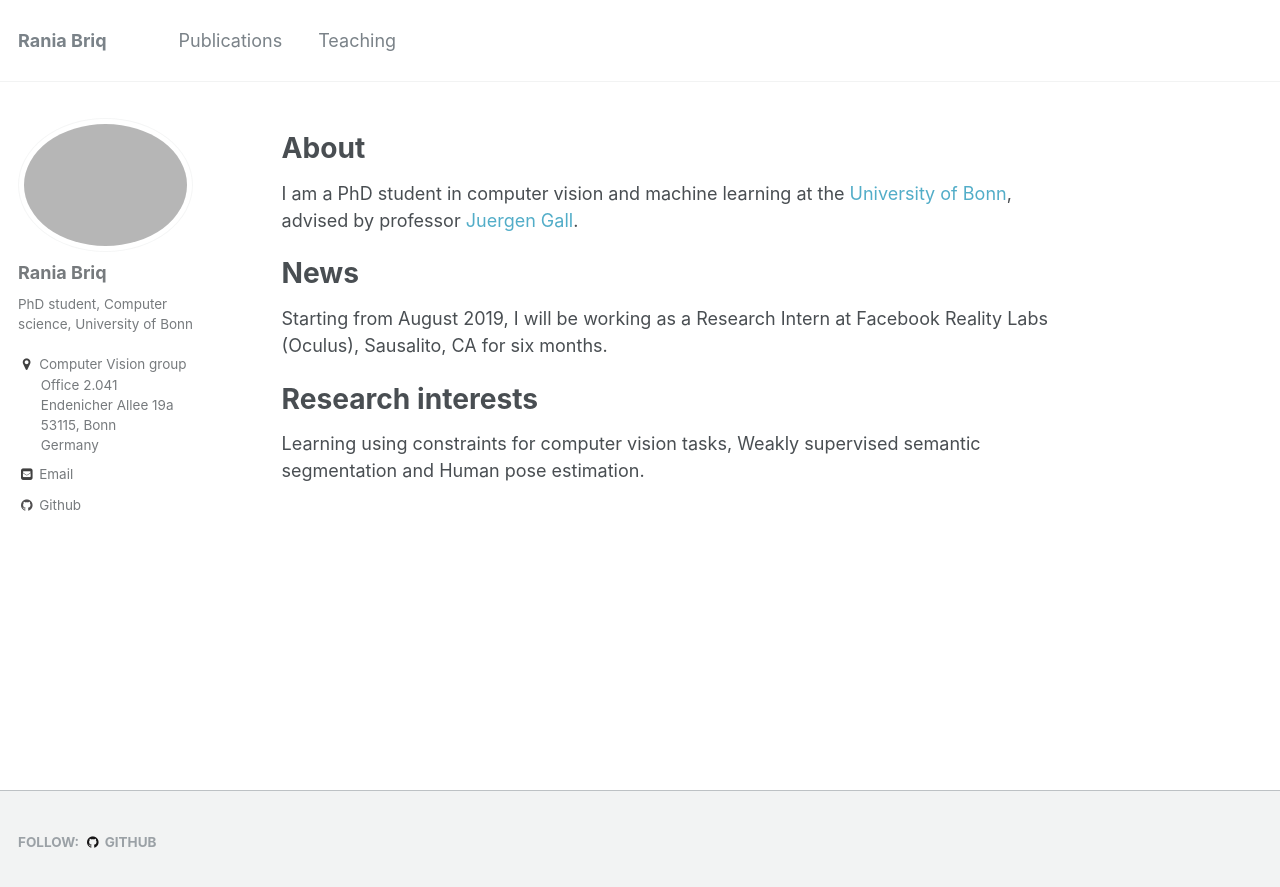
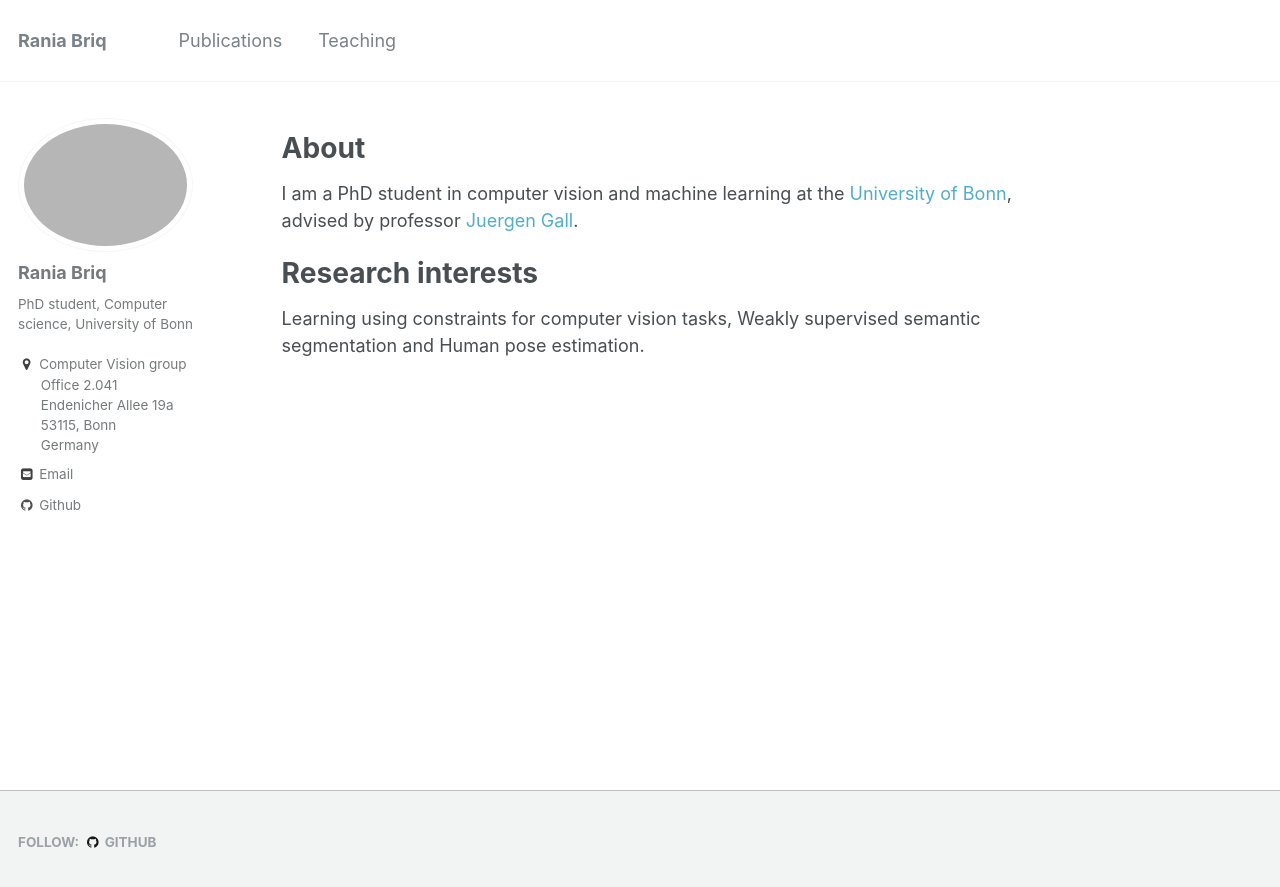
Before and after one commit to briqr/briqr.github.io, a Jekyll site: the page built from _pages/about.md, in a window 1280 px wide. Shown: the top 887 px of the page. Built offline with Jekyll 4.4.1, drawn with Linux system fonts in a browser that asks for light colours.

Commit message:
Update about.md

```diff
--- a/_pages/about.md
+++ b/_pages/about.md
@@ -17,9 +17,6 @@ About
 ======
 I am a PhD student in computer vision and machine learning at the [University of Bonn](https://www.uni-bonn.de/), advised by professor [Juergen Gall](https://pages.iai.uni-bonn.de/gall_juergen/). <!---  I hold an MSc degree in [computer science](https://www.informatik.uni-bonn.de/en) from the University of Bonn, and a BSc in computer and software engineering from the [Technion](https://www.technion.ac.il/en). --->
 
-News
-======
-Starting from August 2019, I will be working as a Research Intern at Facebook Reality Labs (Oculus), Sausalito, CA  for six months.
 
 Research interests
 ======
```
